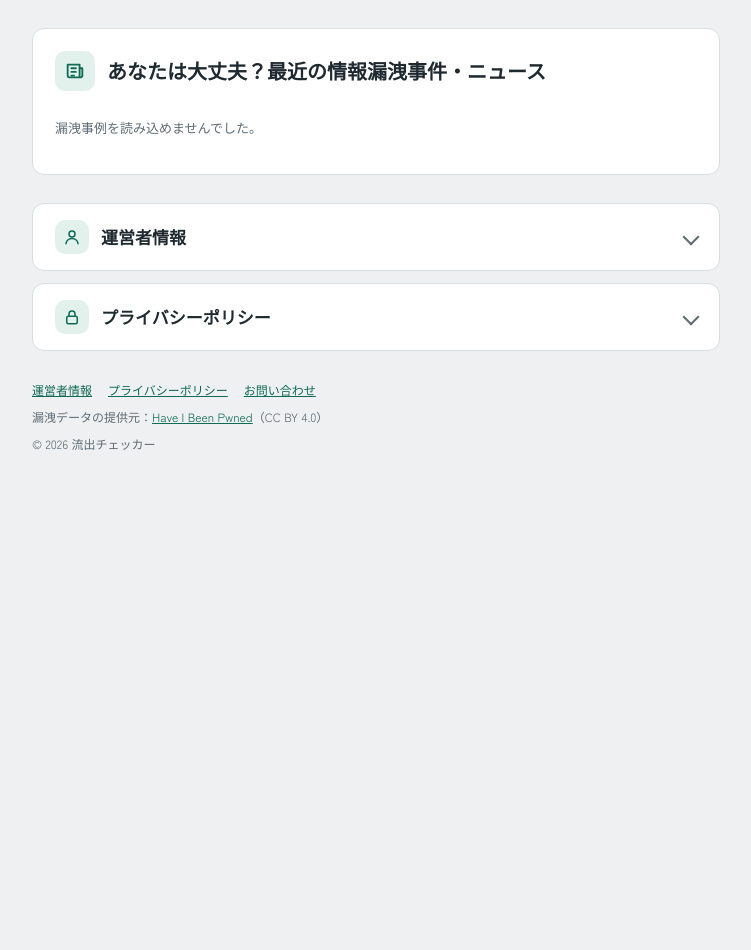
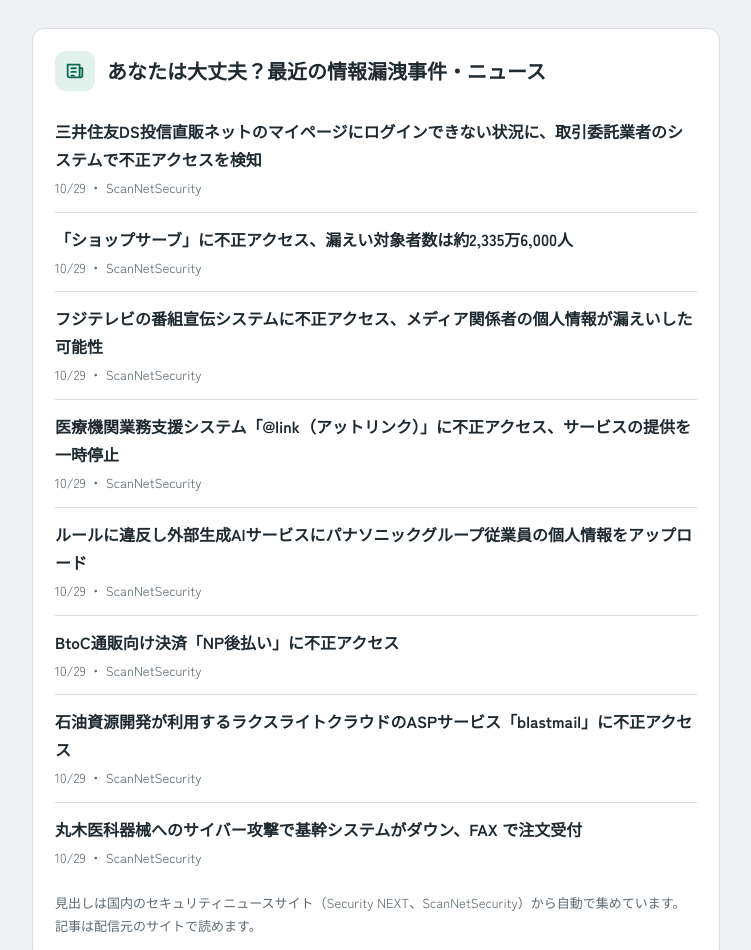
Before and after one commit to moriya-kgmr/moreteru, a plain HTML site: page index.html in a window 1280 px wide. Shown: the part 2009-2959 px from the top of the page, without its empty margins (264-1015 px from the left). Before the commit the page ends 2527 px from the top, so only its background shows below. Drawn offline with Linux system fonts and the light colour scheme; no server answers.

Commit message:
Add files via upload

```diff
--- a/index.html
+++ b/index.html
@@ -93,6 +93,8 @@
 .b-name{font-weight:700;min-width:0;overflow-wrap:anywhere}
 .b-count{font:600 14px var(--f-mono);font-variant-numeric:tabular-nums;color:var(--bad);text-align:right}
 .b-meta{grid-column:1/-1;font-size:13px;color:var(--muted)}
+a.b-name{grid-column:1/-1;color:var(--ink);text-decoration:none}
+a.b-name:hover{color:var(--accent);text-decoration:underline}
 
 /* 開閉式（運営者情報・プライバシーポリシー） */
 .fold{padding:0}
@@ -229,6 +231,7 @@
 <section class="card" aria-labelledby="br-h">
   <h2 id="br-h"><span class="ico" aria-hidden="true"><svg viewBox="0 0 24 24" fill="none" stroke="currentColor" stroke-width="2" stroke-linecap="round" stroke-linejoin="round"><path d="M4 5h13v14H6a2 2 0 0 1-2-2z"/><path d="M17 9h3v8a2 2 0 0 1-2 2M8 9h5M8 13h5M8 17h3"/></svg></span>あなたは大丈夫？最近の情報漏洩事件・ニュース</h2>
   <ul class="breaches" id="breaches"><li><span class="b-meta">読み込み中…</span></li></ul>
+  <p class="note">見出しは国内のセキュリティニュースサイト（Security NEXT、ScanNetSecurity）から自動で集めています。記事は配信元のサイトで読めます。</p>
 </section>
 
 <div class="folds">
@@ -261,7 +264,7 @@
       <p>当サイトはアフィリエイトプログラムに参加しています。広告リンクを経由して商品を購入・申し込みした場合、広告配信事業者がCookie等を利用して成果を計測することがあります。当サイトの運営者があなたの個人情報を受け取ることはありません。</p>
 
       <h3>外部サービス</h3>
-      <p>漏洩事例の表示には Have I Been Pwned の公開データ（CC BY 4.0）を利用しています。表示する文字の読み込みに Google Fonts を利用しています。</p>
+      <p>ニュースの見出しは、Security NEXT と ScanNetSecurity が公開しているRSSから取得し、GitHub 上に保存したものを表示しています。表示する文字の読み込みに Google Fonts を利用しています。</p>
 
       <h3>免責事項</h3>
       <p>照合結果は既知の漏洩データとの比較であり、「見つからない」ことは安全を保証するものではありません。当サイトの情報を利用して生じた損害について、運営者は責任を負いかねます。紹介する商品の内容や価格は変更されることがあるため、最新情報は各公式サイトでご確認ください。</p>
@@ -275,7 +278,7 @@
 
 <footer>
   <nav><a href="#about" data-open="about">運営者情報</a><a href="#privacy" data-open="privacy">プライバシーポリシー</a><a href="https://docs.google.com/forms/d/e/1FAIpQLSf6xIEEqUGuoIKkTXFXBAXQe5ZmlmEewI4qRWO71FYooHPCmA/viewform" target="_blank" rel="noopener">お問い合わせ</a></nav>
-  <p>漏洩データの提供元：<a href="https://haveibeenpwned.com/" target="_blank" rel="noopener">Have I Been Pwned</a>（CC BY 4.0）</p>
+  <p>パスワード照合：<a href="https://haveibeenpwned.com/Passwords" target="_blank" rel="noopener">Have I Been Pwned（Pwned Passwords）</a> ／ ニュース：<a href="https://www.security-next.com/" target="_blank" rel="noopener">Security NEXT</a>、<a href="https://scan.netsecurity.ne.jp/" target="_blank" rel="noopener">ScanNetSecurity</a></p>
   <p>© 2026 流出チェッカー</p>
 </footer>
 </div>
@@ -346,30 +349,31 @@
     }
   });
 
-  async function loadBreaches() {
+  // 国内セキュリティニュースの見出し（GitHub Actions が1時間ごとに news.json を更新）
+  async function loadNews() {
     const list = $("breaches");
     const msg = (t) => { list.textContent = ""; const li = document.createElement("li"); const s = document.createElement("span"); s.className = "b-meta"; s.textContent = t; li.appendChild(s); list.appendChild(li); };
+    const day = new Intl.DateTimeFormat("ja-JP", { timeZone: "Asia/Tokyo", month: "numeric", day: "numeric" });
     try {
-      const res = await fetch("https://haveibeenpwned.com/api/v3/breaches");
+      const res = await fetch("https://raw.githubusercontent.com/moriya-kgmr/moreteru/main/news.json", { cache: "no-cache" });
       if (!res.ok) throw new Error("HTTP " + res.status);
       const data = await res.json();
-      const items = data.filter(b => b.IsVerified)
-        .sort((a, b) => new Date(b.AddedDate) - new Date(a.AddedDate)).slice(0, 8);
+      const items = (data.items || []).filter(i => /^https:\/\//.test(i.link)).slice(0, 8);
+      if (!items.length) return msg("現在表示できるニュースはありません。");
       list.textContent = "";
-      for (const b of items) {
+      for (const i of items) {
         const li = document.createElement("li");
-        const name = document.createElement("span"); name.className = "b-name"; name.textContent = b.Title + (b.Domain ? "（" + b.Domain + "）" : "");
-        const cnt = document.createElement("span"); cnt.className = "b-count"; cnt.textContent = fmt(b.PwnCount) + "件";
+        const a = document.createElement("a"); a.className = "b-name"; a.href = i.link; a.target = "_blank"; a.rel = "noopener"; a.textContent = i.title;
         const meta = document.createElement("span"); meta.className = "b-meta";
-        meta.textContent = "漏洩日 " + b.BreachDate + " ・ 流出した項目：" + (b.DataClasses || []).slice(0, 5).join("、");
-        li.append(name, cnt, meta);
+        meta.textContent = day.format(new Date(i.date)) + " ・ " + i.source;
+        li.append(a, meta);
         list.appendChild(li);
       }
     } catch {
-      msg("漏洩事例を読み込めませんでした。");
+      msg("ニュースを読み込めませんでした。時間をおいて再度お試しください。");
     }
   }
-  loadBreaches();
+  loadNews();
 })();
 </script>
 </body>
```
Also changed, not shown: 1 other file.
